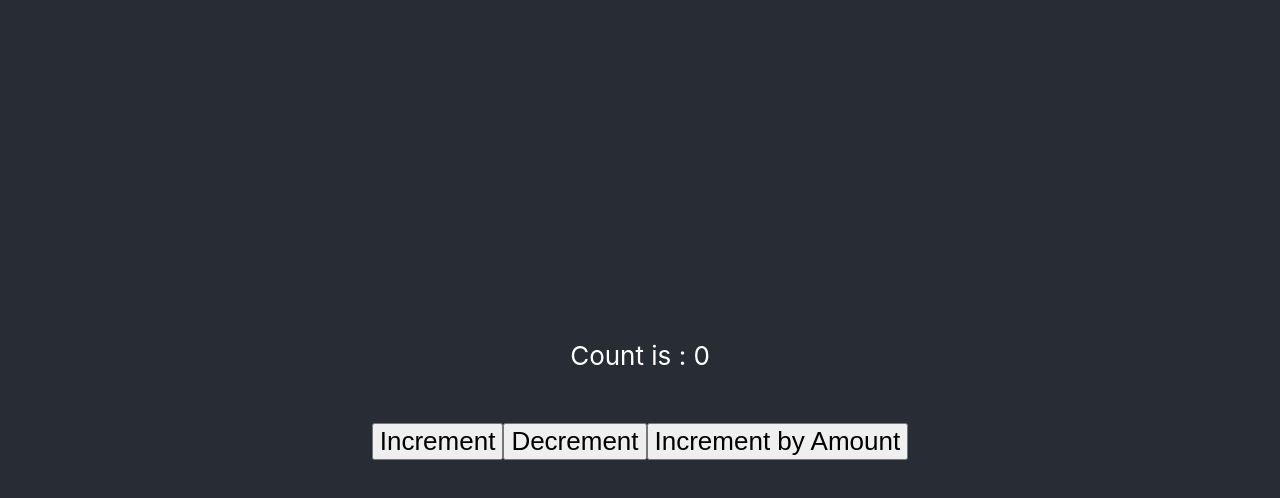
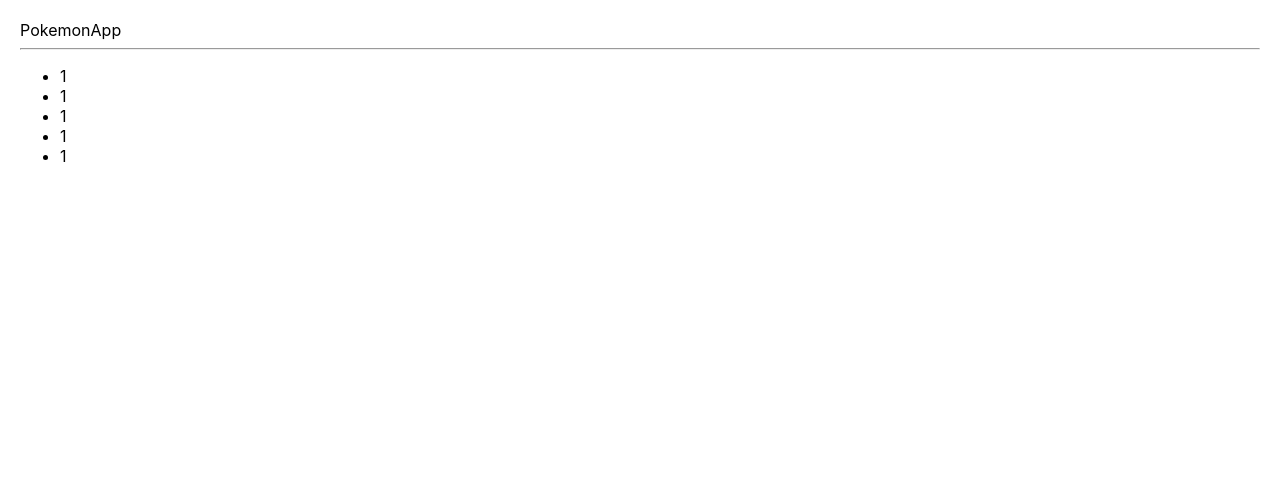
Before and after one commit to fernando59/redux-toolkit-practice, a React (Vite) app: page / in a window 1280 px wide. Shown: the top 498 px of the page. Built offline with nearby package versions, Linux system fonts and the light colour scheme.

Commit message:
add pokemon slice

```diff
--- a/src/App.css
+++ b/src/App.css
@@ -1,42 +1,4 @@
-.App {
-  text-align: center;
+
+body{
+  padding: 20px;
 }
-
-.App-logo {
-  height: 40vmin;
-  pointer-events: none;
-}
-
-@media (prefers-reduced-motion: no-preference) {
-  .App-logo {
-    animation: App-logo-spin infinite 20s linear;
-  }
-}
-
-.App-header {
-  background-color: #282c34;
-  min-height: 100vh;
-  display: flex;
-  flex-direction: column;
-  align-items: center;
-  justify-content: center;
-  font-size: calc(10px + 2vmin);
-  color: white;
-}
-
-.App-link {
-  color: #61dafb;
-}
-
-@keyframes App-logo-spin {
-  from {
-    transform: rotate(0deg);
-  }
-  to {
-    transform: rotate(360deg);
-  }
-}
-
-button {
-  font-size: calc(10px + 2vmin);
-}
--- /dev/null
+++ b/src/PokemonApp.jsx
@@ -0,0 +1,16 @@
+import './App.css'
+export const PokemonApp = () => {
+    return (
+        <>
+            <div>PokemonApp</div>
+            <hr />
+            <ul>
+                <li>1</li>
+                <li>1</li>
+                <li>1</li>
+                <li>1</li>
+                <li>1</li>
+            </ul>
+        </>
+    )
+}
--- a/src/main.jsx
+++ b/src/main.jsx
@@ -1,15 +1,16 @@
 import React from 'react'
 import ReactDOM from 'react-dom/client'
 import { Provider } from 'react-redux'
-import App from './App'
 import './index.css'
+import { PokemonApp } from './PokemonApp'
 import { store } from './store'
 
 ReactDOM.createRoot(document.getElementById('root')).render(
   <React.StrictMode>
     <Provider store={store}>
 
-    <App />
+    {/* <App /> */}
+    <PokemonApp/>
     </Provider>
   </React.StrictMode>
 )
--- /dev/null
+++ b/src/store/slices/pokemon/index.js
@@ -0,0 +1 @@
+export * from './pokemonSlice';
--- /dev/null
+++ b/src/store/slices/pokemon/pokemonSlice.js
@@ -0,0 +1,19 @@
+import { createSlice } from '@reduxjs/toolkit';
+export const pokemonSlice = createSlice({
+    name: 'pokemon',
+    initialState: {
+        page:0,
+        pokemons:[],
+        isLoading:false,
+    },
+    reducers: {
+        startLoadingPokemons:(state)=>{
+            state.isLoading = true
+        },
+        setPokemons:(state,action)=>{
+            console.log({action})
+        }
+
+    }
+});
+export const { startLoadingPokemons,setPokemons } = pokemonSlice.actions;
--- a/src/store/store.js
+++ b/src/store/store.js
@@ -1,11 +1,13 @@
 import { configureStore } from "@reduxjs/toolkit";
 
 import { counterSlice } from './slices/counter';
+import { pokemonSlice } from "./slices/pokemon";
 
 
 
 export const store = configureStore({
     reducer: {
-        counter: counterSlice.reducer
+        counter: counterSlice.reducer,
+        pokemons:pokemonSlice.reducer
     }
 })
```
